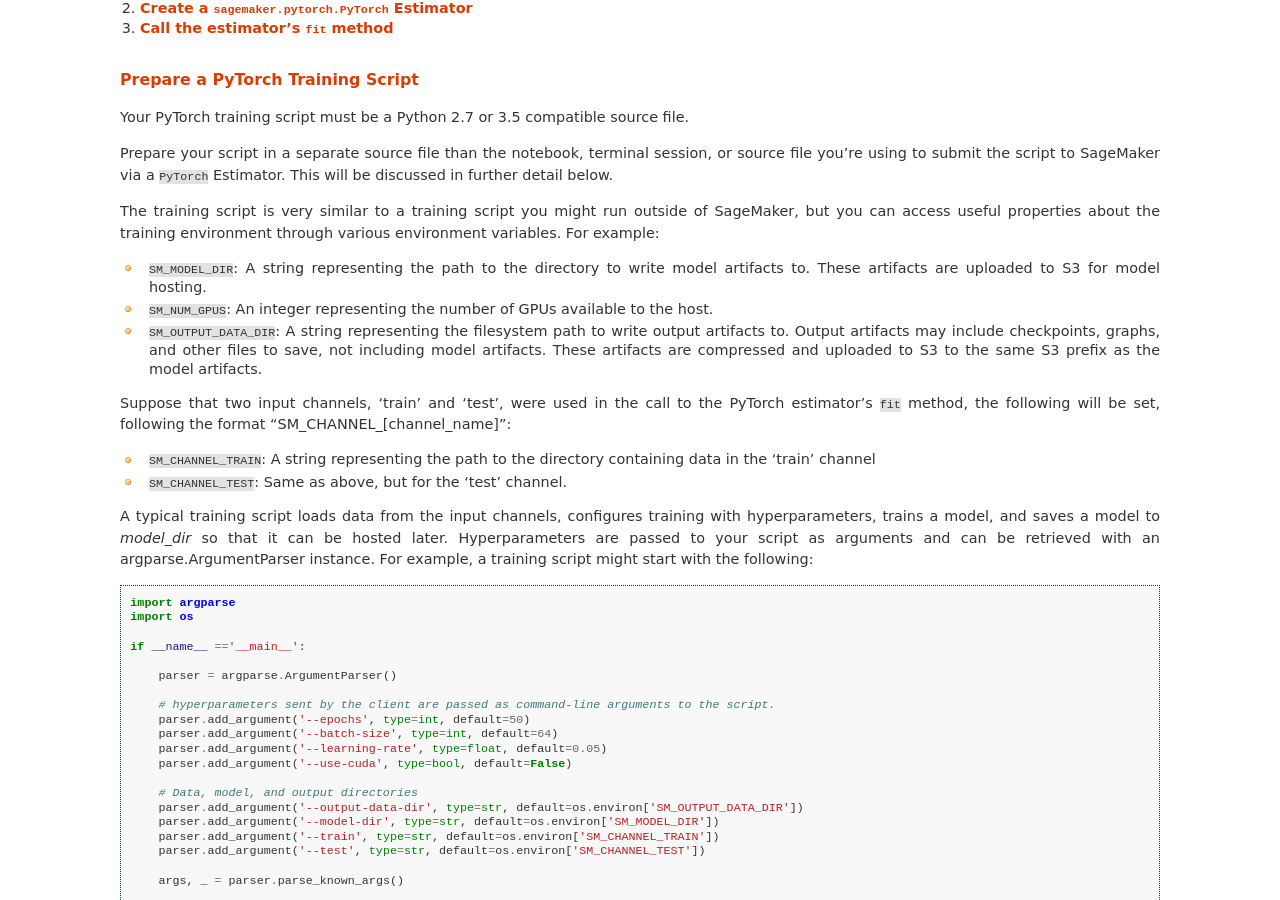
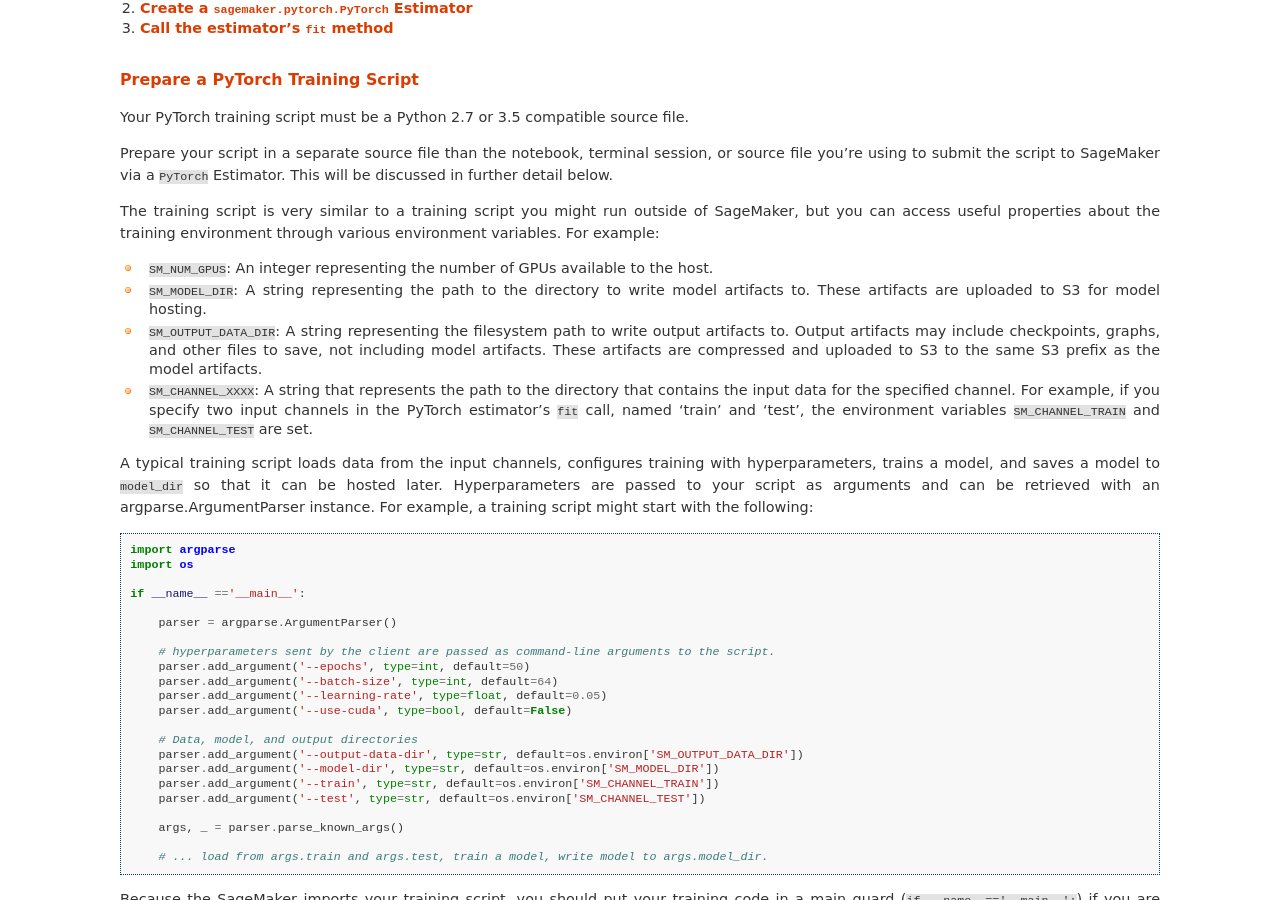
Before and after one commit to Evan-W-ang/sagemaker-python-sdk, a Sphinx documentation site: the page built from doc/using_pytorch.rst, in a window 1280 px wide and 900 px high, scrolled down 1058 px. Built offline with Sphinx 7.4.7, drawn with Linux system fonts in a browser that asks for light colours.

Commit message:
doc: clarify channel environment variables in PyTorch documentation (#1294)

```diff
--- a/doc/using_pytorch.rst
+++ b/doc/using_pytorch.rst
@@ -40,21 +40,18 @@ The training script is very similar to a training script you might run outside o
 can access useful properties about the training environment through various environment variables.
 For example:
 
+* ``SM_NUM_GPUS``: An integer representing the number of GPUs available to the host.
 * ``SM_MODEL_DIR``: A string representing the path to the directory to write model artifacts to.
   These artifacts are uploaded to S3 for model hosting.
-* ``SM_NUM_GPUS``: An integer representing the number of GPUs available to the host.
 * ``SM_OUTPUT_DATA_DIR``: A string representing the filesystem path to write output artifacts to. Output artifacts may
   include checkpoints, graphs, and other files to save, not including model artifacts. These artifacts are compressed
   and uploaded to S3 to the same S3 prefix as the model artifacts.
-
-Suppose that two input channels, 'train' and 'test', were used in the call to the PyTorch estimator's ``fit`` method,
-the following will be set, following the format "SM_CHANNEL_[channel_name]":
-
-* ``SM_CHANNEL_TRAIN``: A string representing the path to the directory containing data in the 'train' channel
-* ``SM_CHANNEL_TEST``: Same as above, but for the 'test' channel.
+* ``SM_CHANNEL_XXXX``: A string that represents the path to the directory that contains the input data for the specified channel.
+  For example, if you specify two input channels in the PyTorch estimator's ``fit`` call, named 'train' and 'test',
+  the environment variables ``SM_CHANNEL_TRAIN`` and ``SM_CHANNEL_TEST`` are set.
 
 A typical training script loads data from the input channels, configures training with hyperparameters, trains a model,
-and saves a model to `model_dir` so that it can be hosted later. Hyperparameters are passed to your script as arguments
+and saves a model to ``model_dir`` so that it can be hosted later. Hyperparameters are passed to your script as arguments
 and can be retrieved with an argparse.ArgumentParser instance. For example, a training script might start
 with the following:
 
```
